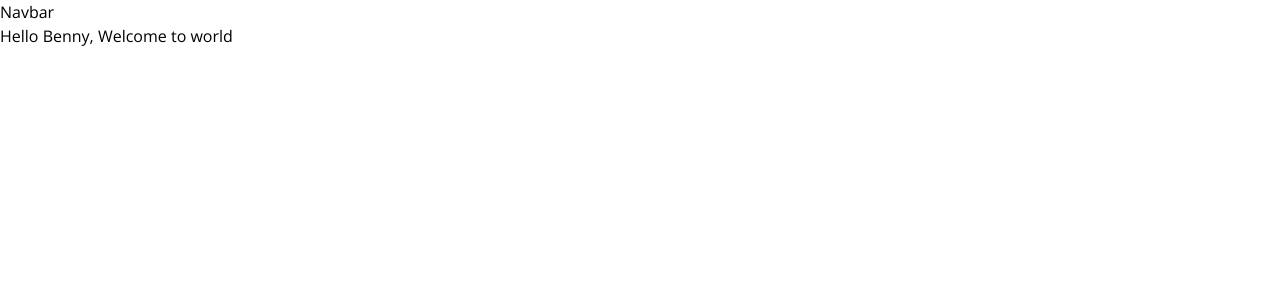
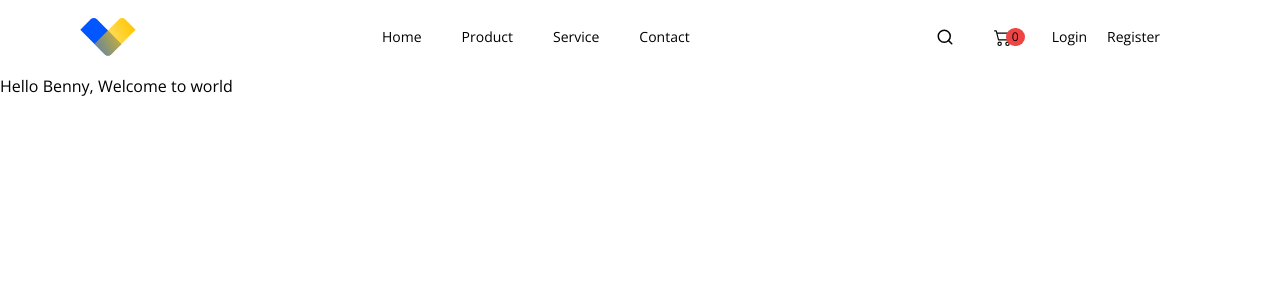
Before and after one commit to bentansusanto/maxxstore, a Next.js app: page / in a window 1280 px wide. Shown: the top 300 px of the page. Built offline with nearby package versions, Linux system fonts and the light colour scheme; no server answers; a web font is replaced by a local one.

Commit message:
integration enpoint profile and logout, and responsive website

```diff
--- a/components/Auth/FormLogin.tsx
+++ b/components/Auth/FormLogin.tsx
@@ -1,41 +1,39 @@
-import React from 'react'
-import { useState } from 'react';
-import { Login } from '../../utils/typeauth';
-import { useRouter } from 'next/router';
-
-
+import { useRouter } from "next/router";
+import React, { useState } from "react";
+import { Login } from "../../utils/typeauth";
 
 const FormLogin = () => {
   const [loginData, setLoginData] = useState<Login>({
-        'email' : '',
-        'password' : ''
-    })
-    const base_Url = 'https://web-service.herokuapp.com'
-    const router = useRouter()
+    email: "",
+    password: "",
+  });
+  const base_Url = "https://web-service.herokuapp.com";
+  const router = useRouter();
 
   const handleChangeValue = (e: React.ChangeEvent<HTMLInputElement>) => {
     setLoginData({
       ...loginData,
-            [e.target.name] : e.target.value
-        })
-    }
+      [e.target.name]: e.target.value,
+    });
+  };
 
-    const submitLogin = async(e: React.ChangeEvent<HTMLFormElement>) => {
+  const submitLogin = async (e: React.ChangeEvent<HTMLFormElement>) => {
     e.preventDefault();
     const response = await fetch(`${base_Url}/auth/login`, {
       method: "POST",
-            headers : {"Content-Type" : "application/json"},
-            body : JSON.stringify({
-                ...loginData
-            })
-        })
-        if(!response.ok){
-            throw new Error("Invalid Login")
+      headers: { "Content-Type": "application/json" },
+      body: JSON.stringify({
+        ...loginData,
+      }),
+    });
+    if (!response.ok) {
+      throw new Error("Invalid Login");
     }
-        const data = await response.json()
+    const data = await response.json();
+    // console.log(data);
     localStorage.setItem('token', data.token)
-        router.push('/')
-    }
+    router.push("/");
+  };
 
   return (
     <div>
@@ -71,7 +69,7 @@ const FormLogin = () => {
         </button>
       </form>
     </div>
-  )
-}
+  );
+};
 
-export default FormLogin
+export default FormLogin;
--- a/components/Auth/Login.tsx
+++ b/components/Auth/Login.tsx
@@ -2,11 +2,51 @@ import Image from "next/image";
 import Link from "next/link";
 import BgLogin from "../../public/assets/bg-auth.webp";
 import FormLogin from "./FormLogin";
+import { useEffect, useState } from 'react';
+
 
 const Loginpage = () => {
+  const [isMobile, setIsMobile] = useState(false)
+
+  useEffect(() => {
+    function handleResize() {
+      setIsMobile(window.innerWidth < 768); // change breakpoint as needed
+    }
+
+    // Set initial value based on localStorage if available
+    const localStorageValue = localStorage.getItem("isMobile");
+    if (localStorageValue !== null) {
+      setIsMobile(localStorageValue === "true");
+    } else {
+      handleResize();
+    }
+
+    window.addEventListener("resize", handleResize);
+
+    return () => {
+      window.removeEventListener("resize", handleResize);
+    };
+  }, []);
+
+  // Save `isMobile` state to localStorage
+  useEffect(() => {
+    localStorage.setItem("isMobile", String(isMobile));
+  }, [isMobile]);
+
   return (
     <div>
-      <div className="flex">
+      {
+        isMobile ?
+        (<div className="mx-6">
+          <div className="mt-20 space-y-2">
+          <h1 className="text-3xl font-bold">Sign In</h1>
+          <p className="text-gray-400"> Do you have account? <Link href={"/auth/register"} className="text-blue-500 font-semibold">Register Now</Link>
+          </p>
+          <FormLogin />
+        </div>
+        </div>) :
+        (
+        <div className="flex">
         <Image src={BgLogin} alt="" className="w-[45vw] h-screen" />
         {/* Form login */}
         <div className="mx-40 mt-32 space-y-2">
@@ -16,6 +56,8 @@ const Loginpage = () => {
           <FormLogin />
         </div>
       </div>
+        )
+      }
     </div>
   );
 };
--- a/components/Navbar/index.tsx
+++ b/components/Navbar/index.tsx
@@ -1,8 +1,124 @@
-import React from 'react'
+import React, { useEffect, useState } from 'react'
+import { User } from '../../utils/typeauth'
+import Image from 'next/image'
+import Logo from '../../public/logo-maxxstore.svg'
+import { QuicLink } from '../../utils/typepage'
+import Link from 'next/link'
+import {FiSearch} from 'react-icons/fi'
+import {BsCart2} from 'react-icons/bs'
+import {BiUserCircle} from 'react-icons/bi'
+import { useRouter } from 'next/router';
+
+
+const links: QuicLink[] = [
+  {page: 'Home', link: '/'},
+  {page: 'Product', link: '/product'},
+  {page: 'Service', link: '/service'},
+  {page: 'Contact', link: '/contact'},
+]
 
 const Navbar = () => {
+  const [data, setData] = useState<User>()
+  const [isAuth, setIsAuth] = useState<boolean>(false)
+  const base_Url = 'https://web-service.herokuapp.com'
+  const [active, setActive] = useState('home')
+  const [dropProfile, setDropProfile] = useState<boolean>(false)
+  const router = useRouter()
+
+  useEffect(() =>{
+    const getUser = async() => {
+      const token = localStorage.getItem('token')
+      try {
+        const response = await fetch(`${base_Url}/auth/profile`, {
+          headers : {
+            Authorization : `Bearer ${token}`
+          }
+        })
+        if(!response.ok){
+          throw new Error('Unauthorized')
+        }
+        const content = await response.json()
+        setData(content)
+        setIsAuth(content)
+        // console.log(data)
+      } catch (error) {
+        console.log(error)
+      }
+    }
+    getUser();
+  }, [])
+
+  const Logout = async() => {
+    try {
+      const response = await fetch(`${base_Url}/auth/logout`,{
+        method : "POST",
+        headers : {'Content-Type' : 'application/json'}
+      })
+      if(!response.ok){
+        throw new Error('Unauthorized')
+      }
+      console.log(response)
+      localStorage.removeItem('token')
+      router.push('/auth/login')
+    } catch (error) {
+      throw error
+    }
+  }
+
   return (
-    <div>Navbar</div>
+    <div>
+      <div className='px-20 py-4 flex items-center'>
+        <Image src={Logo} alt="logo-maxxstore" className='w-14'/>
+
+        {/* Navlink */}
+        <ul className='flex space-x-10 ml-auto'>
+          {
+            links.map((val, idx) => (
+              <li key={idx}>
+                <Link href={val.link}>{val.page}</Link>
+              </li>
+            ))
+          }
+        </ul>
+
+        {/* Link Icon */}
+        <div className='flex items-center space-x-10 ml-auto mr-10'>
+          {/* Search */}
+          <div>
+            <FiSearch className='text-lg'/>
+          </div>
+          {/* Cart */}
+          <div className='relative'>
+            <BsCart2 className='text-lg'/>
+            <span className='bg-red-500 rounded-full py-.5 px-1.5 absolute top-0 left-3 text-[.75rem]'>0</span>
+          </div>
+          {/* Auth */}
+          {
+            isAuth ?
+            (<div className='relative'>
+              <div onClick={() => setDropProfile(!dropProfile)} className='flex items-center space-x-2 cursor-pointer'>
+                <BiUserCircle className='text-xl'/>
+                <p className='capitalize'>{data?.names}</p>
+                <div className={`${dropProfile? "bg-gray-300 p-3 space-y-3 absolute top-8 w-24 rounded-sm" : "hidden"} `}>
+                  <p onClick={Logout}>Logout</p>
+                  <p>Settings</p>
+                </div>
+              </div>
+            </div>) :
+            (<div>
+              <ul className='flex space-x-5 items-center'>
+                <li>
+                  <Link href={'/auth/login'}>Login</Link>
+                </li>
+                <li>
+                  <Link href={'/auth/register'}>Register</Link>
+                </li>
+              </ul>
+            </div>)
+          }
+        </div>
+      </div>
+    </div>
   )
 }
 
--- a/package.json
+++ b/package.json
@@ -18,6 +18,7 @@
     "next": "13.2.3",
     "react": "18.2.0",
     "react-dom": "18.2.0",
+    "react-icons": "^4.8.0",
     "typescript": "4.9.5"
   },
   "devDependencies": {
--- a/pages/_document.tsx
+++ b/pages/_document.tsx
@@ -5,6 +5,7 @@ export default function Document() {
     <Html lang="en">
       <Head>
       <link href="https://fonts.googleapis.com/css2?family=Open+Sans:wght@400;500;600;700&family=Tilt+Neon&display=swap" rel="stylesheet"/>
+      <meta name="viewport" content="width=device-width, initial-scale=1" />
       </Head>
       <body>
         <Main />
--- a/utils/typeauth.ts
+++ b/utils/typeauth.ts
@@ -9,3 +9,9 @@ export interface Login{
     email : string;
     password : string;
 }
+
+export interface User {
+    _id : string,
+    names : string,
+    email : string
+  }
--- /dev/null
+++ b/utils/typepage.ts
@@ -0,0 +1,4 @@
+export interface QuicLink{
+    page : string;
+    link : string;
+}
```
Also changed, not shown: 1 other file (tests, documents, lock files or other folders). Lines whose indentation alone changed are shown as unchanged.
